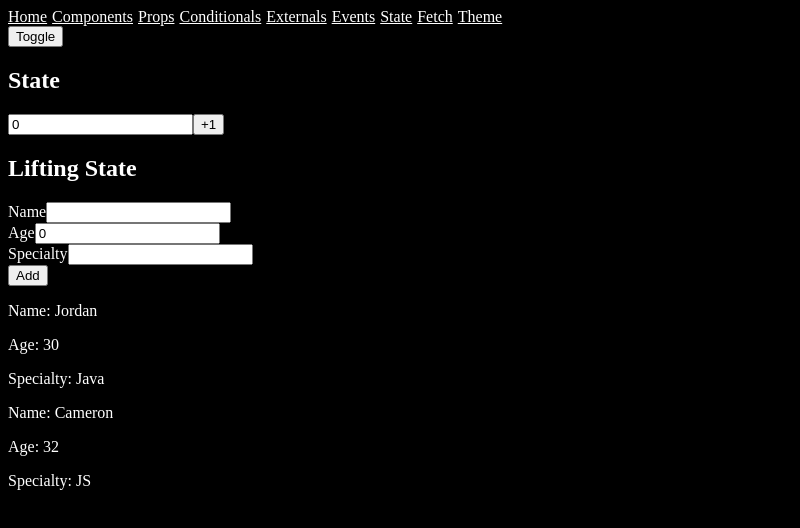
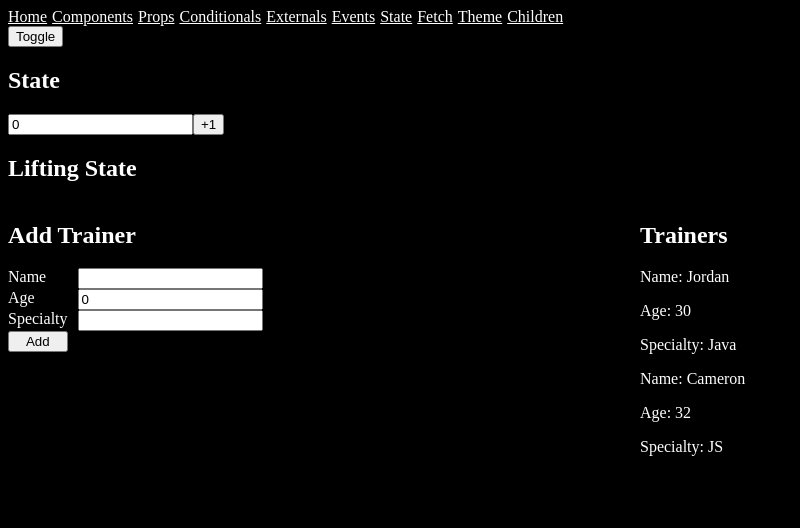
Before and after one commit to JHarry444/Lloyds-React-2, a React (Vite) app: page /state in a window 1280 px wide. Shown: the top 528 px of the page, without its empty margins (0-800 px from the left). Built offline with nearby package versions, Linux system fonts and the light colour scheme.

Commit message:
grid example

```diff
--- a/src/App.tsx
+++ b/src/App.tsx
@@ -10,6 +10,7 @@ import TrainerContainer from "./components/server/TrainerContainer";
 import { useState } from "react";
 import ThemeContext from "./context/ThemeContext";
 import Theme from "./components/Theme";
+import ChildrenExample from "./components/ChildrenExample";
 function App() {
 
   console.log("Hi from App!");
@@ -31,6 +32,7 @@ function App() {
             <Link to="/state">State</Link>
             <Link to="/fetch">Fetch</Link>
             <Link to="/theme">Theme</Link>
+            <Link to="/children">Children</Link>
           </nav>
           <button onClick={() => setTheme(currentTheme => currentTheme === "light" ? "dark" : "light")}>Toggle</button>
         </header>
@@ -44,6 +46,13 @@ function App() {
           <Route path="/state" element={<StatePage />} />
           <Route path="/fetch" element={<TrainerContainer />} />
           <Route path="/theme" element={<Theme />} />
+          <Route path="/children" element={
+            <ChildrenExample>
+              <p>Hello!</p>
+              <p>We are</p>
+              <p>children!</p>
+            </ChildrenExample>
+          } />
 
         </Routes>
       </ThemeContext.Provider>
--- /dev/null
+++ b/src/components/ChildrenExample.tsx
@@ -0,0 +1,12 @@
+import { ReactNode } from "react";
+
+const ChildrenExample = ({ children }: { children: ReactNode | ReactNode[] }) => {
+    return (<>
+        <div style={{ border: "2px dotted white" }}>
+            {children}
+        </div>
+
+    </>);
+}
+
+export default ChildrenExample;
--- a/src/components/state/ListTrainers.tsx
+++ b/src/components/state/ListTrainers.tsx
@@ -13,6 +13,7 @@ const ListTrainers = ({ trainers }: ListTrainersProps) => {
 
     return (
         <div>
+            <h2>Trainers</h2>
             {
                 trainers.map(({ name, age, specialty }) => <Trainer key={uuidv4()} name={name} age={age} specialty={specialty} />)
             }
--- a/src/components/state/TrainerContainer.tsx
+++ b/src/components/state/TrainerContainer.tsx
@@ -1,6 +1,7 @@
 import { useState } from "react";
 import ListTrainers from "./ListTrainers";
 import TrainerForm from "./TrainerForm";
+import './state.css';
 
 export type TrainerType = {
     name: string;
@@ -25,15 +26,19 @@ const TrainerContainer = () => {
     ]);
 
     return (
-        <>
+        <div>
             <h2>Lifting State</h2>
-            <div>
-                <TrainerForm setTrainers={setTrainers} />
+
+            <div className="statePage">
+                <div>
+                    <TrainerForm setTrainers={setTrainers} />
+                </div>
+                <div>
+                    <ListTrainers trainers={trainers} />
+                </div>
             </div>
-            <div>
-                <ListTrainers trainers={trainers} />
-            </div>
-        </>);
+        </div>
+    );
 }
 
 export default TrainerContainer;
--- a/src/components/state/TrainerForm.tsx
+++ b/src/components/state/TrainerForm.tsx
@@ -1,6 +1,5 @@
 import React, { useState } from "react";
 import { TrainerType } from "./TrainerContainer";
-
 type TrainerFormProps = {
     setTrainers: React.Dispatch<React.SetStateAction<TrainerType[]>>
 }
@@ -34,19 +33,20 @@ const TrainerForm = ({ setTrainers }: TrainerFormProps) => {
 
 
     return (
-        <form onSubmit={handleSubmit}>
+        <>
+            <h2>Add Trainer</h2>
+            <form onSubmit={handleSubmit} className="trainerForm">
                 <label htmlFor="nameInput">Name</label>
                 <input type="text" name="name" id="nameInput" value={name}
                     onChange={(event) => setName(event.target.value)} />
-            <br />
                 <label htmlFor="ageInput">Age</label>
                 <input type="text" name="age" id="ageInput" value={age} onChange={(event) => setAge(parseInt(event.target.value))} />
-            <br />
                 <label htmlFor="specialtyInput">Specialty</label>
                 <input type="text" name="Specialty" id="specialtyInput" value={specialty} onChange={(event) => setSpecialty(event.target.value)} />
-            <br />
                 <button>Add</button>
             </form>
+        </>
+
     );
 }
 
--- /dev/null
+++ b/src/components/state/state.css
@@ -0,0 +1,11 @@
+form.trainerForm {
+    display: grid;
+    grid-template-columns: 1fr 3fr;
+    max-width: 100px;
+    column-gap: 10px
+}
+
+div.statePage {
+    display: grid;
+    grid-template-columns: 1fr 1fr;
+}
```
Lines whose indentation alone changed are shown as unchanged.
